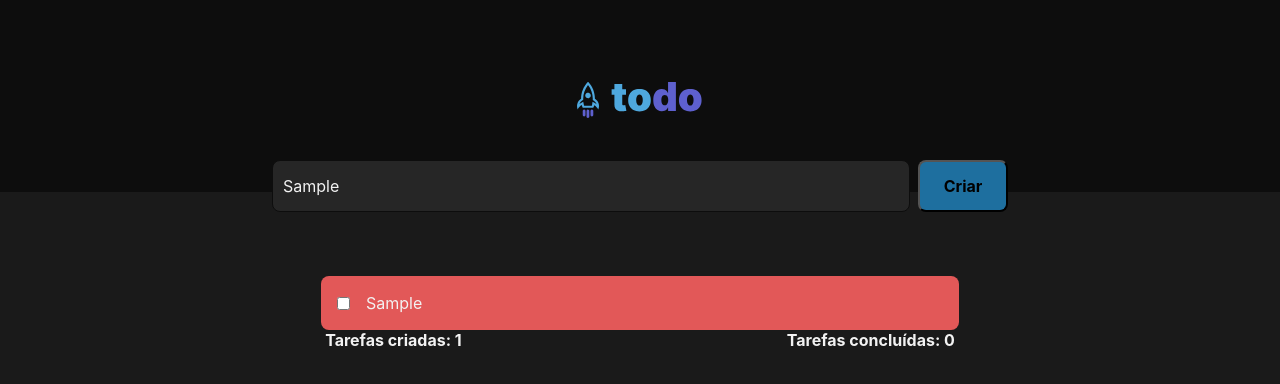
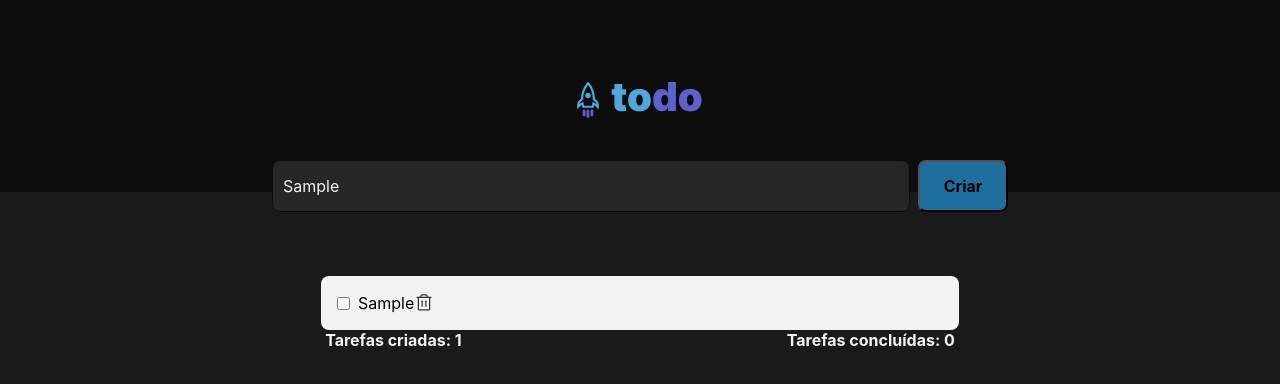
Before and after one commit to daniLdutra/todo-list, a React (Vite) app: page / in a window 1280 px wide. Both pictures are taken after typing "Sample" into the empty fields and a click on the button "Criar". Shown: the top 384 px of the page. Built offline with nearby package versions, Linux system fonts and the light colour scheme.

Commit message:
feat/wip: action of marking as completed and deleting task

```diff
--- a/package.json
+++ b/package.json
@@ -9,12 +9,15 @@
     "preview": "vite preview"
   },
   "dependencies": {
+    "phosphor-react": "^1.4.1",
     "react": "^18.2.0",
-    "react-dom": "^18.2.0"
+    "react-dom": "^18.2.0",
+    "uuid": "^9.0.0"
   },
   "devDependencies": {
     "@types/react": "^18.0.28",
     "@types/react-dom": "^18.0.11",
+    "@types/uuid": "^9.0.1",
     "@vitejs/plugin-react": "^3.1.0",
     "typescript": "^4.9.3",
     "vite": "^4.2.0"
--- a/src/components/List/List.module.css
+++ b/src/components/List/List.module.css
@@ -6,7 +6,7 @@
 
 .li {
   display: flex;
-  background-color: var(--danger);
+  background-color: var(--gray-100);
   border-radius: 8px;
   padding: 1rem;
   box-sizing: border-box;
@@ -29,3 +29,15 @@
   flex: 1;
   margin-left: 0.5rem;
 }
+
+.button {
+  background: transparent;
+  border: 0;
+  color: var(--gray-400);
+  cursor: pointer;
+
+  display: flex;
+  align-items: center;
+
+  border-radius: 2px;
+}
--- a/src/components/List/index.tsx
+++ b/src/components/List/index.tsx
@@ -1,17 +1,53 @@
+import { Trash } from 'phosphor-react';
+import { useState } from 'react';
+import { ITask } from '../Task';
 import styles from './List.module.css';
 
-interface IList {
-  task: string;
+interface IProps {
+  onDeleteTask: (task: ITask) => void;
+  task: ITask
 }
 
-export function List({ task }: IList) {
+export function List({ task, onDeleteTask }: IProps) {
+  const [isChecked, setIsChecked] = useState(false);
+
+  const handleCheckTask = () => {
+    setIsChecked(!isChecked);
+  };
+
+  const textDecoration = isChecked ? 'line-through' : 'none';
+
+  const handleDeleteTask = () => {
+    onDeleteTask(task);
+  };
+
   return (
     <>
       <ul className={styles.ul}>
         <li className={styles.li}>
           <label htmlFor="checkbox1" className={styles.label}>
-            <input type="checkbox" id="checkbox1" className={styles.checkbox} />
-            <span className={styles.taskText}>{task}</span>
+            <input
+              type="checkbox"
+              id="checkbox1"
+              checked={isChecked}
+              className={styles.checkbox}
+              onChange={handleCheckTask}
+            />
+            <span
+              style={{
+                textDecorationLine: isChecked ? 'line-through' : 'none',
+                color: 'black',
+              }}
+            >
+              {task.task}
+            </span>
+            <button
+              title="Deletar Task"
+              className={styles.button}
+              onClick={handleDeleteTask}
+            >
+              <Trash size={20} />
+            </button>
           </label>
         </li>
       </ul>
--- a/src/components/Task/index.tsx
+++ b/src/components/Task/index.tsx
@@ -1,18 +1,32 @@
 import { useState } from 'react';
+import { v4 as uuidv4 } from 'uuid';
 import { List } from '../List';
 import styles from './Task.module.css';
 
+export interface ITask {
+    id: string;
+    task: string;
+}
+
 export function Task() {
-  const [tasks, setTask] = useState<string[]>([]);
-  const [tasksCreated, setTasksCreated] = useState<number>(0);
-  const [completedTask, setCompletedTask] = useState<number>(0);
+  const [tasks, setTask] = useState<ITask[]>([]);
+  const [tasksCreated, setTasksCreated] = useState(0);
+  const [completedTask, setCompletedTask] = useState(0);
 
   const handleCreateTask = (event: any) => {
     event.preventDefault();
     const newTask = event.target.newTask.value;
 
-    setTask([...tasks, newTask]);
+    setTask([...tasks, {task: newTask, id: uuidv4()}]);
     setTasksCreated(tasks.length + 1);
+  };
+
+  const deleteTask = ({ id }: ITask) => {
+    const tasksWithoutTaskOne = tasks.filter((task) => {
+      return task.id !== id;
+    });
+
+    setTask(tasksWithoutTaskOne);
   };
 
   return (
@@ -24,11 +38,13 @@ export function Task() {
         </button>
       </form>
       {tasks.map((task) => {
-        return <List task={task} />;
+        return (
+          <List key={task.id} task={task} onDeleteTask={deleteTask} />
+        );
       })}
       <div className={styles.container}>
         <h4>Tarefas criadas: {tasksCreated}</h4>
-        <h4>Tarefas concluídas: 0</h4>
+        <h4>Tarefas concluídas: {completedTask}</h4>
       </div>
     </>
   );
```
Also changed, not shown: 1 other file (tests, documents, lock files or other folders).
